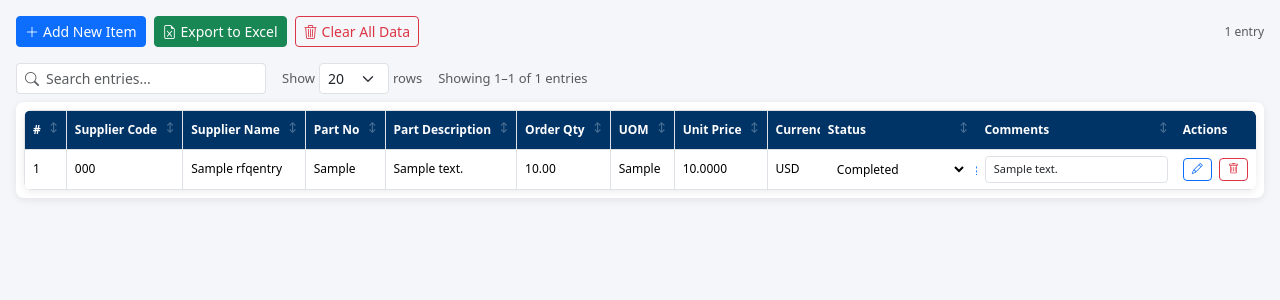
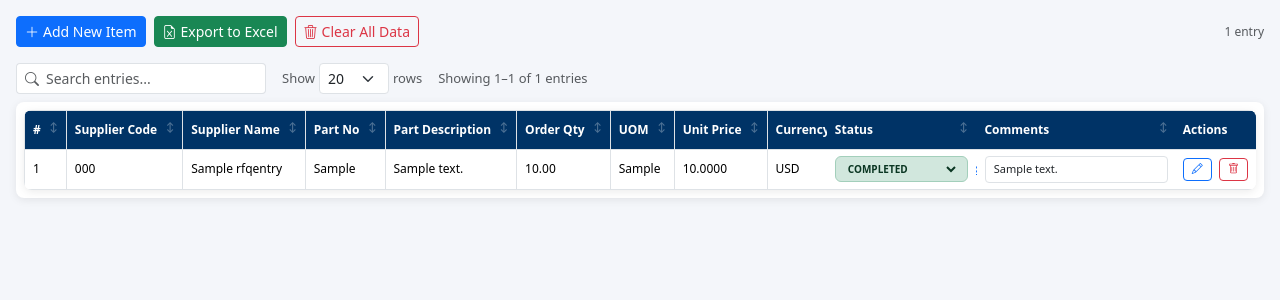
Before and after one commit to abishek-v-git/ZRFQ-tracker, a Django app: page / in a window 1280 px wide. Shown: the part 56-356 px from the top of the page. Run offline with Django 4.2, Linux system fonts and the light colour scheme; a user stored in the database is signed in; tables that the repository leaves empty hold one stand-in row (values such as "Sample post"); parts of the project's set-up code (start-up, migrations or seed data) failed here and were passed over; some libraries are stand-ins or nearby versions.

Commit message:
status colored  badges added

```diff
--- a/tracker/templates/tracker/rfq_list.html
+++ b/tracker/templates/tracker/rfq_list.html
@@ -86,10 +86,41 @@
     .comment-container:hover .expand-comment-btn { opacity: 1; }
     .expand-comment-btn:hover { color: #0d6efd; }
 
-    /* Fix stacking context so focused cell stays on top of other sticky columns */
-    .comments-cell:focus-within {
-        z-index: 2000 !important;
+    /* Status Badges */
+    .status-badge-container {
+        display: inline-block;
+        padding: 4px 8px;
+        border-radius: 6px;
+        font-weight: 600;
+        font-size: 10px;
+        text-transform: uppercase;
+        letter-spacing: 0.5px;
+        transition: all 0.2s ease;
+        border: 1px solid transparent;
+        width: 100%;
     }
+    .status-completed { background-color: #d1e7dd; color: #0a3622; border-color: #a3cfbb; }
+    .status-partial   { background-color: #fff3cd; color: #664d03; border-color: #ffe69c; }
+    .status-none      { background-color: #f8d7da; color: #842029; border-color: #f5c2c7; }
+    .status-others    { background-color: #cfe2ff; color: #084298; border-color: #b6d4fe; }
+    .status-empty     { background-color: #f8f9fa; color: #6c757d; border-color: #dee2e6; }
+
+    .status-sel-badge {
+        background: transparent;
+        border: none;
+        color: inherit;
+        font-weight: inherit;
+        font-size: inherit;
+        padding: 0;
+        cursor: pointer;
+        width: 100%;
+        outline: none;
+    }
+    .status-sel-badge option { background: #fff; color: #333; font-weight: normal; }
+
+    /* Stacking fix for sticky columns */
+    .status-cell:focus-within { z-index: 2000 !important; }
+    .comments-cell:focus-within { z-index: 2000 !important; }
 </style>
 
 <!-- Top Action Bar -->
@@ -781,24 +812,36 @@ function updateRowFromEntry(row, e) {
     ddrop(42, 'usmca_certificate');
     c[43].textContent = fmtDate(e.usmca_start_date);
     c[44].textContent = fmtDate(e.usmca_expiry_date);
-    // col 45: Status
+    // col 45: Status Badge System
     (function() {
-        const FIXED = ['No Response Yet', 'Partially Data Received', 'Completed'];
-        const sel = c[45].querySelector('.status-sel');
+        const val = e.status || '';
+        const sel = c[45].querySelector('.status-sel-badge');
         const inp = c[45].querySelector('.status-txt');
-        const val = e.status || '';
-        if (!val || FIXED.includes(val)) {
-            if (sel) sel.value = val;
-            if (inp) { inp.style.display = 'none'; inp.value = ''; }
-        } else {
-            if (sel) sel.value = 'Others';
-            if (inp) { inp.value = val; inp.style.display = 'block'; }
+        const container = c[45].querySelector('.status-badge-container');
+
+        if (sel) sel.value = (['Completed', 'Partially Data Received', 'No Response Yet'].includes(val) || !val) ? val : 'Others';
+        if (inp) {
+            const isOthers = val && !['Completed', 'Partially Data Received', 'No Response Yet'].includes(val);
+            inp.value = isOthers ? val : '';
+            inp.style.display = isOthers ? 'block' : 'none';
+        }
+        if (container) {
+            container.className = 'status-badge-container ' + getStatusClass(val);
         }
     })();
+
     // col 46: Comments (free text)
     if (c[46].querySelector('.comments-txt')) {
         c[46].querySelector('.comments-txt').value = e.comments || '';
     }
+}
+
+function getStatusClass(status) {
+    if (!status) return 'status-empty';
+    if (status === 'Completed') return 'status-completed';
+    if (status === 'Partially Data Received') return 'status-partial';
+    if (status === 'No Response Yet') return 'status-none';
+    return 'status-others';
 }
 
 // Save button triggers form submit
@@ -887,17 +930,20 @@ document.getElementById('editModalBody').addEventListener('submit', function(evt
             ${prodRegOpts.map(o=>`<option value="${esc(o)}"${e.product_regulation===o?' selected':''}>${esc(o)}</option>`).join('')}
         </select>`;
 
-        const statusCell = `<select class="inline-select status-sel" data-pk="${e.pk}">
-            <option value="">—</option>
-            <option value="No Response Yet"${e.status==='No Response Yet'?' selected':''}>No Response Yet</option>
-            <option value="Partially Data Received"${e.status==='Partially Data Received'?' selected':''}>Partially Data Received</option>
-            <option value="Completed"${e.status==='Completed'?' selected':''}>Completed</option>
-            <option value="Others"${isOthers?' selected':''}>Others</option>
-        </select>
+        const statusClass = getStatusClass(e.status);
+        const statusCell = `<div class="status-badge-container ${statusClass}">
+            <select class="status-sel-badge status-sel" data-pk="${e.pk}">
+                <option value="">— NO STATUS —</option>
+                <option value="No Response Yet"${e.status==='No Response Yet'?' selected':''}>NO RESPONSE</option>
+                <option value="Partially Data Received"${e.status==='Partially Data Received'?' selected':''}>PARTIAL DATA</option>
+                <option value="Completed"${e.status==='Completed'?' selected':''}>COMPLETED</option>
+                <option value="Others"${isOthers?' selected':''}>OTHERS...</option>
+            </select>
+        </div>
         <input type="text" class="form-control form-control-sm status-txt mt-1"
                data-pk="${e.pk}" placeholder="Type status..."
                value="${isOthers?esc(e.status):''}"
-               style="display:${isOthers?'block':'none'};font-size:12px;">`;
+               style="display:${isOthers?'block':'none'};font-size:11px;padding:2px 5px;">`;
 
         const commentsCell = `<div class="comment-container">
             <textarea class="form-control form-control-sm comments-txt"
@@ -1000,15 +1046,31 @@ document.getElementById('editModalBody').addEventListener('submit', function(evt
 
         tr.querySelectorAll('.status-sel').forEach(function(sel) {
             sel.addEventListener('change', function() {
-                const inp = this.closest('td').querySelector('.status-txt');
-                if (this.value === 'Others') { inp.style.display = 'block'; inp.focus(); }
-                else { inp.style.display = 'none'; inp.value = ''; patchField(this.dataset.pk, 'status', this.value, this); }
+                const td = this.closest('td');
+                const inp = td.querySelector('.status-txt');
+                const badge = td.querySelector('.status-badge-container');
+                if (this.value === 'Others') {
+                    badge.className = 'status-badge-container status-others';
+                    inp.style.display = 'block';
+                    inp.focus();
+                } else {
+                    badge.className = 'status-badge-container ' + getStatusClass(this.value);
+                    inp.style.display = 'none';
+                    inp.value = '';
+                    patchField(this.dataset.pk, 'status', this.value, this);
+                }
             });
         });
 
         tr.querySelectorAll('.status-txt').forEach(function(inp) {
             inp.addEventListener('keydown', function(ev) {
-                if (ev.key === 'Enter') { ev.preventDefault(); patchField(this.dataset.pk, 'status', this.value.trim(), this); this.blur(); }
+                if (ev.key === 'Enter') {
+                    ev.preventDefault();
+                    const badge = this.closest('td').querySelector('.status-badge-container');
+                    badge.className = 'status-badge-container status-others';
+                    patchField(this.dataset.pk, 'status', this.value.trim(), this);
+                    this.blur();
+                }
             });
         });
 
```
